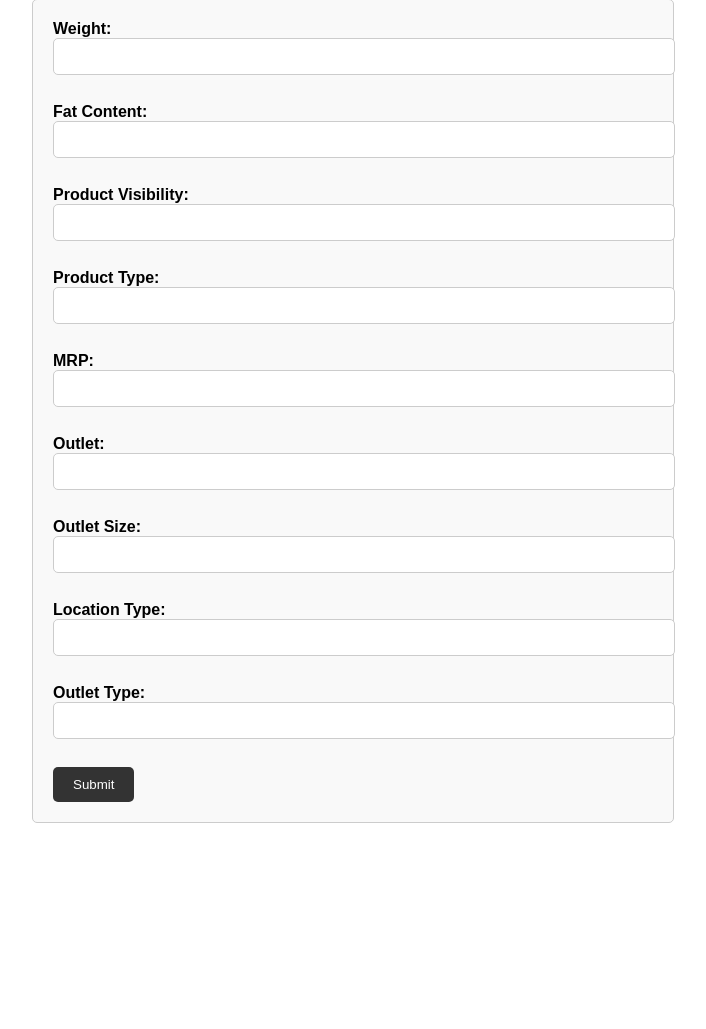
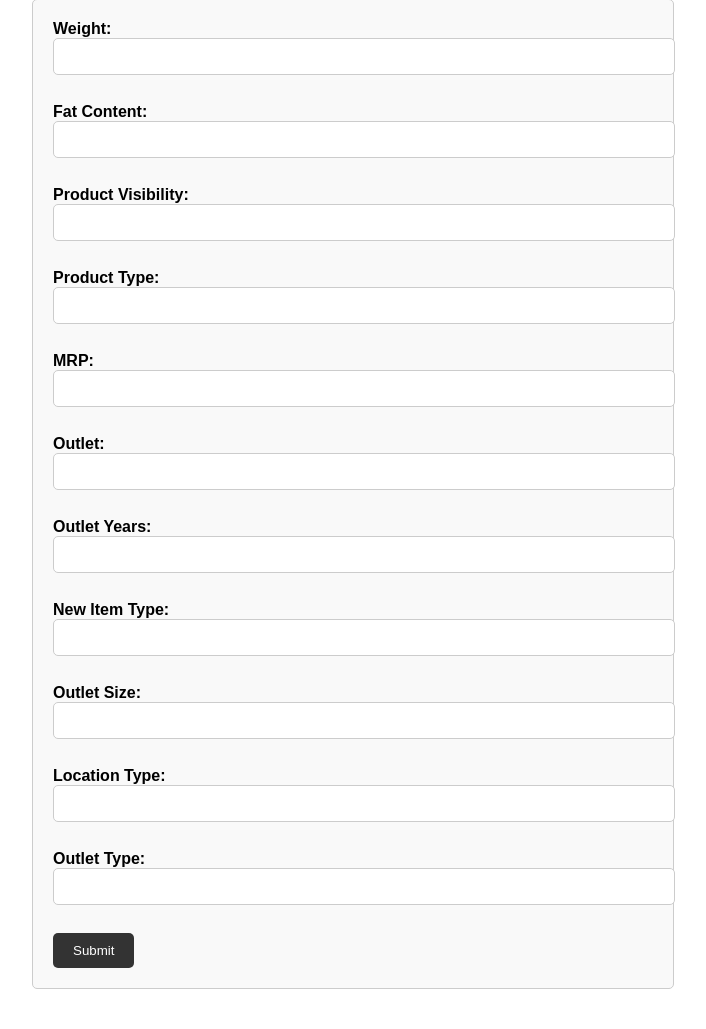
Before and after one commit to rvishnuvardhann/BIG_MART_FLASK_FILE, a Flask app: page /predict in a window 1280 px wide. Shown: the part 189-1218 px from the top of the page, without its empty margins (287-993 px from the left). Before the commit the page ends 1012 px from the top, so only its background shows below. Run offline with Flask 3, Linux system fonts and the light colour scheme; parts of the project's set-up code (start-up, migrations or seed data) failed here and were passed over.

Commit message:
After_new_fields

```diff
--- a/flask_big_mart/app.py
+++ b/flask_big_mart/app.py
@@ -84,12 +84,13 @@ def home():
     ProductType = float(request.form['ProductType'])
     MRP   = float(request.form['MRP'])
     Outlet = float(request.form['Outlet'])
-    # Outlet_Establishment_Year = float(request.form['Outlet_Establishment_Year'])
+    Outlet_Establishment_Year = float(request.form['Outlet_Establishment_Year'])
+    Item_Identifier = float(request.form['Item_Identifier'])
     OutletSize = float(request.form['OutletSize'])
     LocationType = float(request.form['LocationType'])
     OutletType = float(request.form['OutletType'])
 
-    X = [[Weight,FatContent,ProductVisibility,ProductType,MRP,Outlet,OutletSize,LocationType,OutletType]]
+    X = [[Weight,FatContent,ProductVisibility,ProductType,MRP,Outlet,Outlet_Establishment_Year,Item_Identifier,OutletSize,LocationType,OutletType]]
 
     output = model.predict(X)
 
--- a/flask_big_mart/templates/index.html
+++ b/flask_big_mart/templates/index.html
@@ -31,19 +31,19 @@
                 <input type="text" id="ProductType" name="ProductType"><br><br>
                 <label for="MRP">MRP:</label>
                 <input type="text" id="MRP" name="MRP"><br><br>
-                <!-- <label for="Outlet_Years">Outlet Years:</label>
-                <input type="text" id="Outlet_Years" name="Outlet_Years"><br><br> -->
                 <label for="Outlet">Outlet:</label>
                 <input type="text" id="Outlet" name="Outlet"><br><br>
-
+                <label for="Outlet_Establishment_Year">Outlet Years:</label>
+                <input type="text" id="Outlet_Establishment_Year" name="Outlet_Establishment_Year"><br><br>
+                <label for="Item_Identifier">New Item Type:</label>
+                <input type="text" id="Item_Identifier" name="Item_Identifier"><br><br>
                 <label for="OutletSize">Outlet Size:</label>
                 <input type="text" id="OutletSize" name="OutletSize"><br><br>
                 <label for="LocationType">Location Type:</label>
                 <input type="text" id="LocationType" name="LocationType"><br><br>
                 <label for="OutletType">Outlet Type:</label>
                 <input type="text" id="OutletType" name="OutletType"><br><br>
-                <!-- <label for="New_Item_Type">New Item Type:</label>
-                <input type="text" id="New_Item_Type" name="New_Item_Type"><br><br> -->
+
                 <input type="submit" value="Submit">
             </form>
         </div>
```
Also changed, not shown: 1 other file.
